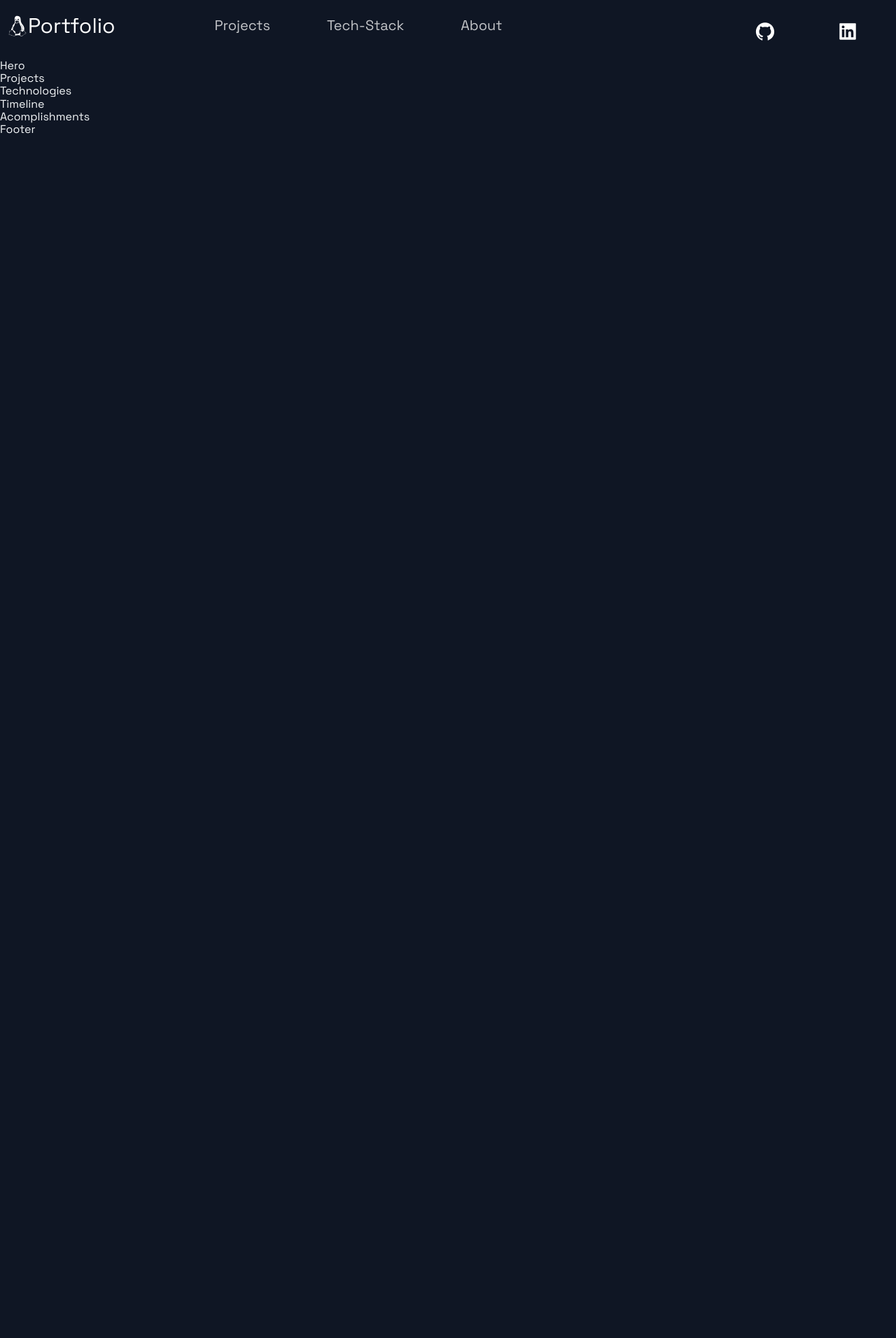
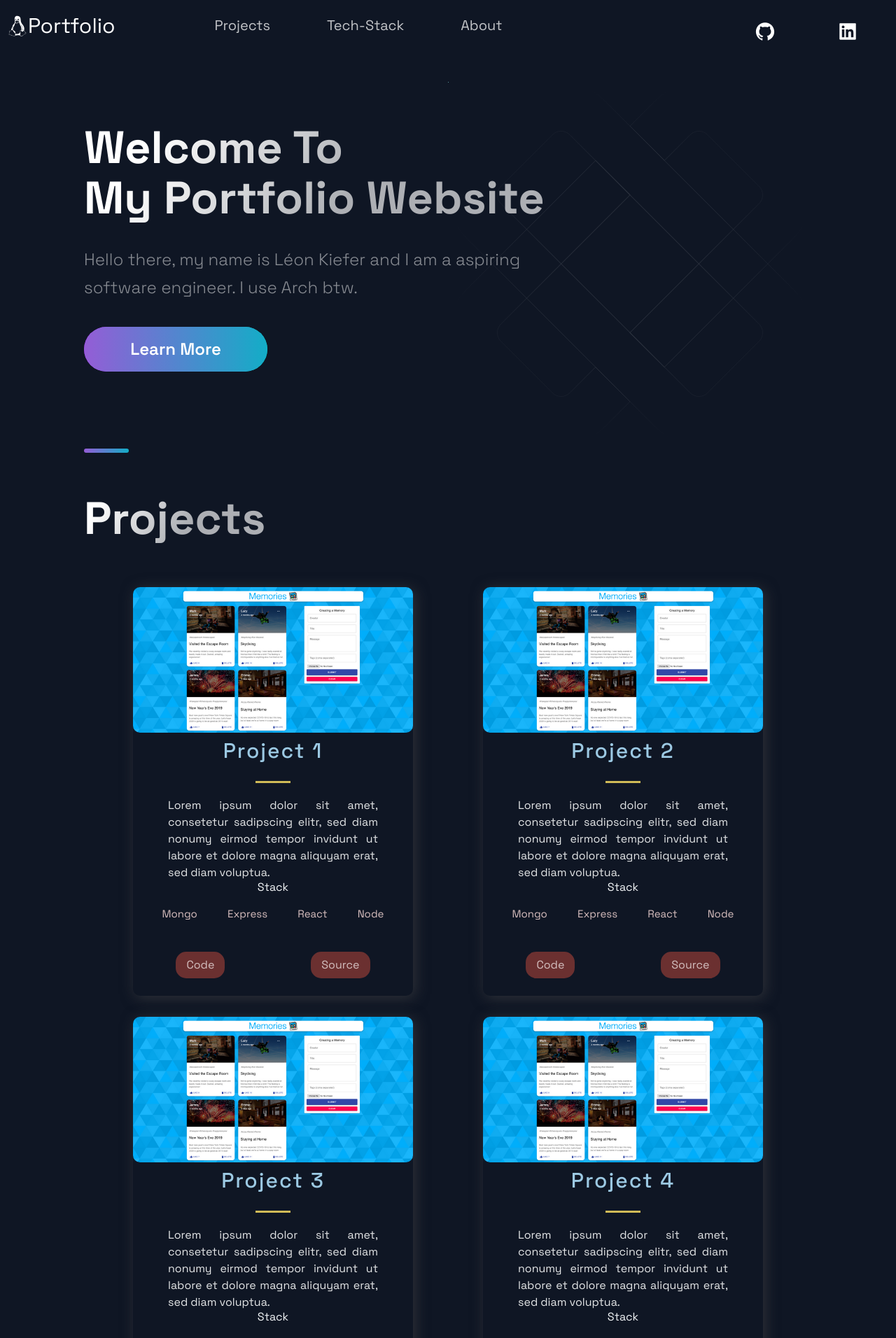
Before and after one commit to leo9iota/portfolio, a Next.js app: page / in a window 1280 px wide. Shown: the top 1912 px of the page at 70% size. Before the commit the page ends 800 px from the top, so only its background shows below. Built offline with nearby package versions, Linux system fonts and the light colour scheme.

Commit message:
Update UI

```diff
--- a/src/components/Header/HeaderStyles.js
+++ b/src/components/Header/HeaderStyles.js
@@ -138,4 +138,4 @@ export const SocialIcons = styled.a`
 		background-color: #212d45;
 		cursor: pointer;
 	}
-`
+`;
--- a/src/components/Hero/Hero.js
+++ b/src/components/Hero/Hero.js
@@ -5,9 +5,21 @@ import Button from '../../styles/GlobalComponents/Button';
 import { LeftSection } from './HeroStyles';
 
 const Hero = (props) => (
-  <div>
-    Hero
-  </div>
+  <Section row nopadding>
+    <LeftSection>
+      <SectionTitle main center>
+        Welcome To <br />
+        My Portfolio Website
+      </SectionTitle>
+      <SectionText>
+        Hello there, my name is Léon Kiefer and I am a aspiring software engineer.
+        I use Arch btw.
+      </SectionText>
+      <Button onClick={() => window.location = "https://www.linkedin.com/in/l%C3%A9on-kiefer-125939260/"}>
+        Learn More
+      </Button>
+    </LeftSection>
+  </Section>
 );
 
 export default Hero;
--- a/src/components/Hero/HeroStyles.js
+++ b/src/components/Hero/HeroStyles.js
@@ -2,18 +2,18 @@ import styled from 'styled-components';
 
 export const LeftSection = styled.div`
   width: 100%;
+
   @media ${(props) => props.theme.breakpoints.sm} {
     width: 80%;
     display: flex;
     flex-direction: column;
-
     margin: 0 auto;
   }
+
   @media ${(props) => props.theme.breakpoints.md} {
     width: 100%;
     display: flex;
     flex-direction: column;
-
     margin: 0 auto;
   }
 `;
--- a/src/components/Projects/Projects.js
+++ b/src/components/Projects/Projects.js
@@ -6,7 +6,34 @@ import { projects } from '../../constants/constants';
 
 const Projects = () => (
   <div>
-    Projects
+    <Section nopadding id='projects'>
+      <SectionDivider />
+      <SectionTitle main>Projects</SectionTitle>
+      <GridContainer>
+        {projects.map(({ id, image, title, description, tags, source, visit }) => (
+          <BlogCard key={id}>
+            <Img src={image}/>
+            <TitleContent>
+              <HeaderThree title>{title}</HeaderThree>
+              <Hr />
+            </TitleContent>
+            <CardInfo>{description}</CardInfo>
+            <div draggable='false'>
+              <TitleContent>Stack</TitleContent>
+              <TagList>
+                {tags.map((tag, index) => (
+                  <Tag key={index}>{tag}</Tag>
+                ))}
+              </TagList>
+            </div>
+            <UtilityList>
+              <ExternalLinks href={visit}>Code</ExternalLinks>
+              <ExternalLinks href={source}>Source</ExternalLinks>
+            </UtilityList>
+          </BlogCard>
+        ))}
+      </GridContainer>
+    </Section>
   </div>
 );
 
--- a/src/components/Projects/ProjectsStyles.js
+++ b/src/components/Projects/ProjectsStyles.js
@@ -1,11 +1,13 @@
 import styled from 'styled-components';
 
 export const Img = styled.img`
+
   width:100%;
   height:100%;
+  border-radius: 10px;
   object-fit: cover;
   overflow: hidden;
-`
+`;
 
 export const GridContainer = styled.section`
   display: grid;
@@ -14,30 +16,31 @@ padding: 3rem;
   place-items: center;
   column-gap: 2rem;
   row-gap: 3rem;
+
   @media ${(props) => props.theme.breakpoints.sm} {
     display: flex;
     flex-direction: column;
     padding: 2rem;
     padding-bottom: 0;
   }
+`;
 
-`
 export const BlogCard = styled.div`
   border-radius: 10px;
   box-shadow: 3px 3px 20px rgba(80, 78, 78, 0.5);
   text-align: center;
   width: 400px;
+
   @media ${(props) => props.theme.breakpoints.sm} {
     width: 100%;
   }
 `;
+
 export const TitleContent = styled.div`
   text-align: center;
   z-index: 20;
   width: 100%;
-
 `;
-
 
 export const HeaderThree = styled.h3`
   font-weight: 500;
@@ -65,7 +68,6 @@ export const Intro = styled.div`
   line-height: 18px;
 `;
 
-
 export const CardInfo = styled.p`
   width: 100%;
   padding: 0 50px;
@@ -73,12 +75,11 @@ export const CardInfo = styled.p`
   font-style: 2rem;
   line-height: 24px;
   text-align: justify;
+
   @media ${(props) => props.theme.breakpoints.sm} {
     padding:.3rem
-
   }
 `;
-
 
 export const UtilityList = styled.ul`
   list-style-type: none;
@@ -95,9 +96,9 @@ padding:1rem 1.5rem;
   background: #6b3030;
   border-radius: 15px;
   transition: 0.5s;
+
   &:hover{
     background: #801414;
-
   }
 `;
 
@@ -105,8 +106,9 @@ export const TagList = styled.ul`
   display: flex;
   justify-content: space-around;
   padding: 2rem;
-`
+`;
+
 export const Tag = styled.li`
   color: #d8bfbf;
   font-size: 1.5rem;
-`
+`;
--- a/src/components/Technologies/Technologies.js
+++ b/src/components/Technologies/Technologies.js
@@ -1,12 +1,47 @@
 import React from 'react';
-import { DiFirebase, DiReact, DiZend } from 'react-icons/di';
+import { SiReact, SiNextdotjs, SiJava } from 'react-icons/si';
 import { Section, SectionDivider, SectionText, SectionTitle } from '../../styles/GlobalComponents';
 import { List, ListContainer, ListItem, ListParagraph, ListTitle } from './TechnologiesStyles';
 
 const Technologies = () =>  (
-  <div>
-    Technologies
-  </div>
+  <Section id='tech'>
+    <SectionDivider />
+    <br />
+    <SectionTitle>Technologies</SectionTitle>
+    <SectionText>
+      I've worked with a range of Technologies in the past.
+      From back-end to design.
+    </SectionText>
+    <List>
+      <ListItem>
+        <ListContainer>
+          <ListTitle><SiReact size='3rem' /> Front-End</ListTitle>
+          <ListParagraph>
+            Experience with <br />
+            React.js
+          </ListParagraph>
+        </ListContainer>
+      </ListItem>
+      <ListItem>
+        <ListContainer>
+          <ListTitle><SiNextdotjs size='3rem' /> Back-End</ListTitle>
+          <ListParagraph>
+            Experience with <br />
+            Next.js
+          </ListParagraph>
+        </ListContainer>
+      </ListItem>
+      <ListItem>
+        <ListContainer>
+          <ListTitle><SiJava size='3rem' /> OOP</ListTitle>
+          <ListParagraph>
+            Experience with <br />
+            Java
+          </ListParagraph>
+        </ListContainer>
+      </ListItem>
+    </List>
+  </Section>
 );
 
 export default Technologies;
--- a/src/constants/constants.js
+++ b/src/constants/constants.js
@@ -1,40 +1,58 @@
 export const projects = [
   {
-    title: 'MERN Memories',
-    description: "Using React, Node.js, Express & MongoDB you'll learn how to build a Full Stack MERN Application - from start to finish. The App is called Memories and it is a simple social media app that allows users to post interesting events that happened in their lives.",
-      image: '/images/1.png',
-      tags: ['Mongo', 'Express', 'React', 'Node'],
-    source: 'https://google.com',
-    visit: 'https://google.com',
-    id: 0,
+    title: 'Project 1',
+    description: 'Lorem ipsum dolor sit amet, consetetur sadipscing elitr, sed diam nonumy eirmod tempor invidunt ut labore et dolore magna aliquyam erat, sed diam voluptua.',
+    image: '/images/1.png',
+    tags: ['Mongo', 'Express', 'React', 'Node'],
+    source: 'https://archlinux.org',
+    visit: 'https://archlinux.org',
+    id: 0
   },
   {
-    title: 'E-Commerce',
-    description:"While building it you're going to learn many advanced React & JavaScript topics, as well as how to use Stripe for card transactions. On top of that, at the end of the video, you will have this unique and complex webshop app that you will be able to add to your portfolio. And trust me, e-commerce applications are impressive.",
-    image: '/images/2.png',
-    tags: ['React', 'JavaScript'],
-    source: 'https://google.com',
-    visit: 'https://google.com',
-    id: 1,
+    title: 'Project 2',
+    description: 'Lorem ipsum dolor sit amet, consetetur sadipscing elitr, sed diam nonumy eirmod tempor invidunt ut labore et dolore magna aliquyam erat, sed diam voluptua.',
+    image: '/images/1.png',
+    tags: ['Mongo', 'Express', 'React', 'Node'],
+    source: 'https://archlinux.org',
+    visit: 'https://archlinux.org',
+    id: 1
   },
   {
-    title: 'WebRTC App',
-    description: "This is a code repository for the corresponding YouTube video. In this tutorial, we're going to build and deploy a React Video Chat Application using WebRTC.",
-      image: '/images/3.jpg',
-      tags: ['React', 'WebRTC'],
-    source: 'https://google.com',
-    visit: 'https://google.com',
-    id: 2,
+    title: 'Project 3',
+    description: 'Lorem ipsum dolor sit amet, consetetur sadipscing elitr, sed diam nonumy eirmod tempor invidunt ut labore et dolore magna aliquyam erat, sed diam voluptua.',
+    image: '/images/1.png',
+    tags: ['Mongo', 'Express', 'React', 'Node'],
+    source: 'https://archlinux.org',
+    visit: 'https://archlinux.org',
+    id: 2
   },
   {
-    title: 'Unichat',
-    description: "This is a code repository for the corresponding video tutorial. In this video, we will create a full Realtime Chat Application",
-    image: '/images/4.jpg',
-    tags: ['React', 'ChatEngine', 'Firebase'],
-    source: 'https://google.com',
-    visit: 'https://google.com',
-    id: 3,
+    title: 'Project 4',
+    description: 'Lorem ipsum dolor sit amet, consetetur sadipscing elitr, sed diam nonumy eirmod tempor invidunt ut labore et dolore magna aliquyam erat, sed diam voluptua.',
+    image: '/images/1.png',
+    tags: ['Mongo', 'Express', 'React', 'Node'],
+    source: 'https://archlinux.org',
+    visit: 'https://archlinux.org',
+    id: 3
   },
+  {
+    title: 'Project 5',
+    description: 'Lorem ipsum dolor sit amet, consetetur sadipscing elitr, sed diam nonumy eirmod tempor invidunt ut labore et dolore magna aliquyam erat, sed diam voluptua.',
+    image: '/images/1.png',
+    tags: ['Mongo', 'Express', 'React', 'Node'],
+    source: 'https://archlinux.org',
+    visit: 'https://archlinux.org',
+    id: 4
+  },
+  {
+    title: 'Project 6',
+    description: 'Lorem ipsum dolor sit amet, consetetur sadipscing elitr, sed diam nonumy eirmod tempor invidunt ut labore et dolore magna aliquyam erat, sed diam voluptua.',
+    image: '/images/1.png',
+    tags: ['Mongo', 'Express', 'React', 'Node'],
+    source: 'https://archlinux.org',
+    visit: 'https://archlinux.org',
+    id: 5
+  }
 ];
 
 export const TimeLineData = [
--- a/src/pages/index.js
+++ b/src/pages/index.js
@@ -10,10 +10,10 @@ import { Section } from '../styles/GlobalComponents';
 const Home = () => {
   return (
     <Layout>
-      {/* <Section grid> */}
+      <Section grid>
         <Hero />
-        {/* <BgAnimation /> */}
-      {/* </Section> */}
+        <BgAnimation />
+      </Section>
       <Projects />
       <Technologies />
       <Timeline />
```
Also changed, not shown: src/components/Technologies/TechnologiesStyles.js (+12 -12 lines). Lines whose indentation alone changed are shown as unchanged.
